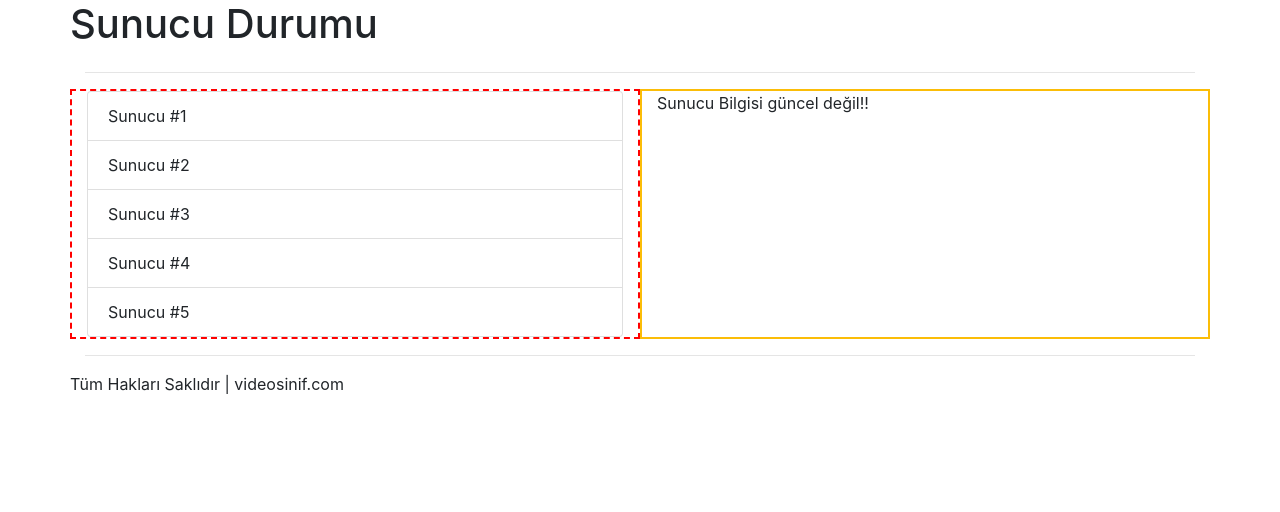
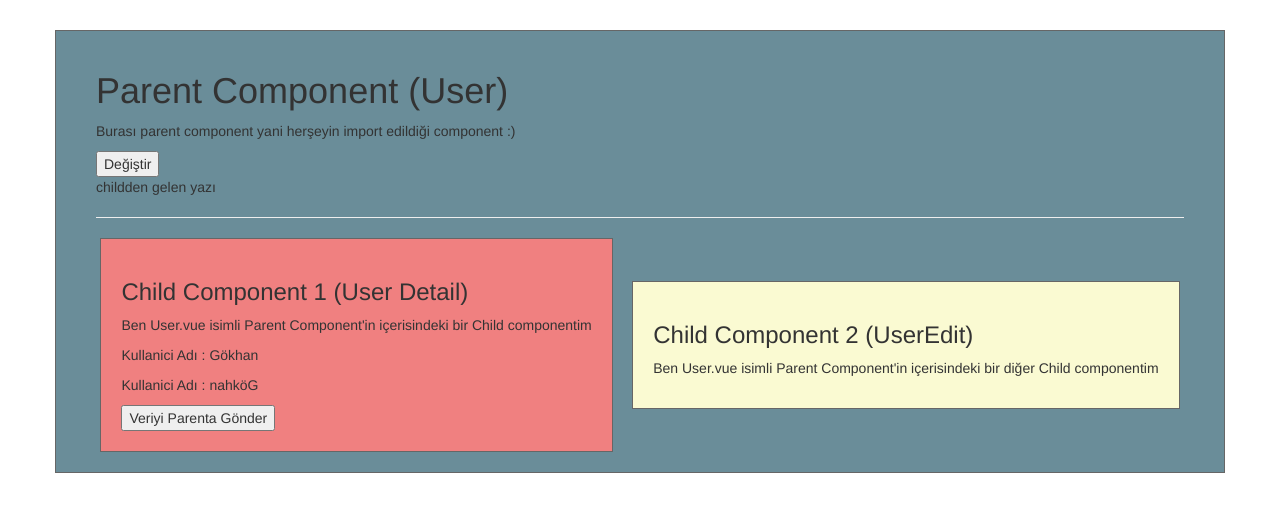
Before and after one commit to eroglu94/vue-cli-intro, a Vue app: page / in a window 1280 px wide. Shown: the top 512 px of the page. Built offline with nearby package versions, Linux system fonts and the light colour scheme.

Commit message:
child to parent, parent to child veri transferi

```diff
--- a/public/index.html
+++ b/public/index.html
@@ -1,17 +1,28 @@
 <!DOCTYPE html>
 <html lang="en">
   <head>
-    <meta charset="utf-8">
-    <meta http-equiv="X-UA-Compatible" content="IE=edge">
-    <meta name="viewport" content="width=device-width,initial-scale=1.0">
-    <link rel="icon" href="<%= BASE_URL %>favicon.ico">
-    <link rel="stylesheet" href="https://stackpath.bootstrapcdn.com/bootstrap/4.5.2/css/bootstrap.min.css" integrity="sha384-JcKb8q3iqJ61gNV9KGb8thSsNjpSL0n8PARn9HuZOnIxN0hoP+VmmDGMN5t9UJ0Z" crossorigin="anonymous">
-<script src="https://stackpath.bootstrapcdn.com/bootstrap/4.5.2/js/bootstrap.min.js" integrity="sha384-B4gt1jrGC7Jh4AgTPSdUtOBvfO8shuf57BaghqFfPlYxofvL8/KUEfYiJOMMV+rV" crossorigin="anonymous"></script>
+    <meta charset="utf-8" />
+    <meta http-equiv="X-UA-Compatible" content="IE=edge" />
+    <meta name="viewport" content="width=device-width,initial-scale=1.0" />
+    <link rel="icon" href="<%= BASE_URL %>favicon.ico" />
+    <!-- <link rel="stylesheet" href="https://stackpath.bootstrapcdn.com/bootstrap/4.5.2/css/bootstrap.min.css" integrity="sha384-JcKb8q3iqJ61gNV9KGb8thSsNjpSL0n8PARn9HuZOnIxN0hoP+VmmDGMN5t9UJ0Z" crossorigin="anonymous">
+<script src="https://stackpath.bootstrapcdn.com/bootstrap/4.5.2/js/bootstrap.min.js" integrity="sha384-B4gt1jrGC7Jh4AgTPSdUtOBvfO8shuf57BaghqFfPlYxofvL8/KUEfYiJOMMV+rV" crossorigin="anonymous"></script> -->
+    <link
+      rel="stylesheet"
+      href="https://maxcdn.bootstrapcdn.com/bootstrap/3.3.7/css/bootstrap.min.css"
+      integrity="sha384-BVYiiSIFeK1dGmJRAkycuHAHRg32OmUcww7on3RYdg4Va+PmSTsz/K68vbdEjh4u"
+      crossorigin="anonymous"
+    />
+
     <title><%= htmlWebpackPlugin.options.title %></title>
   </head>
   <body>
     <noscript>
-      <strong>We're sorry but <%= htmlWebpackPlugin.options.title %> doesn't work properly without JavaScript enabled. Please enable it to continue.</strong>
+      <strong
+        >We're sorry but <%= htmlWebpackPlugin.options.title %> doesn't work
+        properly without JavaScript enabled. Please enable it to
+        continue.</strong
+      >
     </noscript>
     <div id="app"></div>
     <!-- built files will be auto injected -->
--- a/src/App.vue
+++ b/src/App.vue
@@ -1,31 +1,13 @@
 <template>
-  <div class="container">
-    <app-header></app-header>
-    <hr />
-    <div class="row">
-      <app-servers></app-servers>
-      <app-server-details></app-server-details>
-    </div>
-    <hr />
-    <app-footer></app-footer>
-  </div>
+  <app-user></app-user>
 </template>
 
 <script>
-import Header from './components/Common/Header'
-import Footer from './components/Common/Footer'
-import Servers from './components/Server/Servers'
-import ServerDetails from './components/Server/ServerDetails'
+import User from './components/User'
 
 export default {
   components: {
-    appHeader: Header,
-    appFooter: Footer,
-    appServers: Servers,
-    appServerDetails: ServerDetails
+    appUser: User
   }
 }
 </script>
-
-<style>
-</style>
--- a/src/components/Common/Footer.vue
+++ /dev/null
@@ -1,11 +0,0 @@
-<template>
-  <div class="row">
-    <div class="col-xs-12">
-      <footer>
-        <p>Tüm Hakları Saklıdır | videosinif.com</p>
-      </footer>
-    </div>
-  </div>
-</template>
-
-<script></script>
--- a/src/components/Common/Header.vue
+++ /dev/null
@@ -1,14 +0,0 @@
-<template>
-  <div class="row">
-    <div class="col-xs-12">
-      <header>
-        <h1>Sunucu Durumu</h1>
-      </header>
-    </div>
-  </div>
-</template>
-<script>
-export default {
-
-}
-</script>
--- a/src/components/Server/ServerDetails.vue
+++ /dev/null
@@ -1,13 +0,0 @@
-<template>
-  <div class="col-xs-12 col-sm-6">
-    <p>Sunucu Bilgisi güncel değil!!</p>
-  </div>
-</template>
-
-<script></script>
-
-<style scoped>
-div {
-  border: 2px solid #fbbd08;
-}
-</style>
--- a/src/components/Server/Servers.vue
+++ /dev/null
@@ -1,19 +0,0 @@
-<template>
-  <div class="col-xs-12 col-sm-6">
-    <ul class="list-group">
-      <li
-        class="list-group-item"
-        v-for="index in 5">
-        Sunucu #{{ index }}
-      </li>
-    </ul>
-  </div>
-</template>
-
-<script></script>
-
-<style scoped>
-  div {
-    border : 2px dashed red;
-  }
-</style>
--- /dev/null
+++ b/src/components/User.vue
@@ -0,0 +1,49 @@
+<template>
+  <div class="container">
+    <h1>Parent Component (User)</h1>
+    <p>Burası parent component yani herşeyin import edildiği component :)</p>
+    <button @click="changeName">Değiştir</button>
+    <p>childden gelen yazı  {{ childData }}</p>
+    <hr />
+    <div class="row">
+      <app-user-detail :name="title" @data="childData = $event"></app-user-detail>
+      <app-user-edit></app-user-edit>
+    </div>
+  </div>
+</template>
+<script>
+import UserDetail from './UserDetail'
+import UserEdit from './UserEdit'
+export default {
+  components: {
+    appUserDetail: UserDetail,
+    appUserEdit: UserEdit
+  },
+  data () {
+    return {
+      title: 'Gökhan',
+      childData: ''
+    }
+  },
+  methods: {
+    changeName () {
+      this.title = 'Defne'
+    }
+
+  }
+}
+</script>
+
+<style>
+div.container {
+  margin-top: 30px;
+  padding: 20px 40px;
+  background-color: #6a8d99;
+  border: 1px solid #666;
+}
+div.row {
+  display: flex;
+  align-items: center;
+  justify-content: space-between;
+}
+</style>
--- /dev/null
+++ b/src/components/UserDetail.vue
@@ -0,0 +1,33 @@
+<template>
+  <div class="wcol-md-6">
+    <h3>Child Component 1 (User Detail)</h3>
+    <p>Ben User.vue isimli Parent Component'in içerisindeki bir Child componentim</p>
+    <p>Kullanici Adı : {{ name }}</p>
+    <p>Kullanici Adı : {{ switchName() }}</p>
+    <button @click="sendToParent">Veriyi Parenta Gönder</button>
+  </div>
+</template>
+<script>
+export default {
+  props: {
+    name: String
+  },
+  methods: {
+    switchName () {
+      return this.name.split('').reverse().join('')
+    },
+    sendToParent () {
+      this.$emit('data', 'Kablosuz Kedi')
+    }
+  }
+}
+</script>
+
+<style scoped>
+div {
+  background-color: lightcoral;
+  padding: 20px;
+  border: 1px solid #666;
+  display: inline-block;
+}
+</style>
--- /dev/null
+++ b/src/components/UserEdit.vue
@@ -0,0 +1,16 @@
+<template>
+  <div class="col-md-s6">
+    <h3>Child Component 2 (UserEdit)</h3>
+    <p>Ben User.vue isimli Parent Component'in içerisindeki bir diğer Child componentim</p>
+  </div>
+</template>
+<script></script>
+
+<style scoped>
+div {
+  background-color: lightgoldenrodyellow;
+  padding: 20px;
+  border: 1px solid #666;
+  display: inline-block;
+}
+</style>
```
